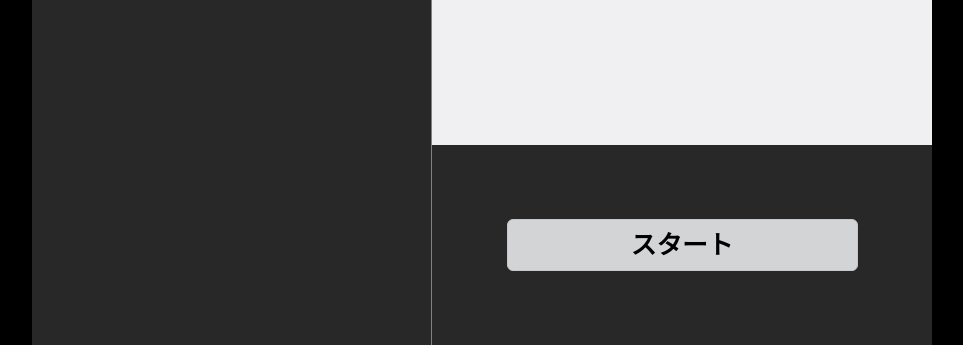
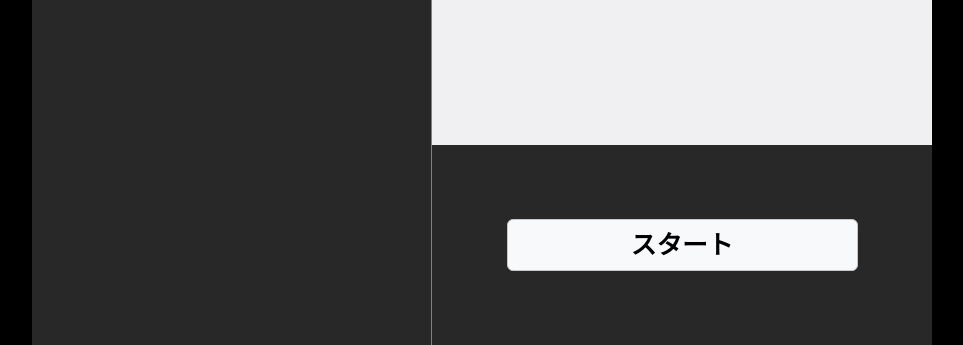
Before and after one commit to tokky1013/piano-training, a plain HTML site: page index.html in a window 1280 px wide. In both pictures the pointer is over the button "スタート". Shown: the part 455-800 px from the top of the page, without its empty margins (158-1121 px from the left). Drawn offline with Linux system fonts and the light colour scheme.

Commit message:
Update main.css

```diff
--- a/css/main.css
+++ b/css/main.css
@@ -147,6 +147,11 @@ footer {
     align-items: center;
 }
 
+/* ボタンが黒くなる時のための対策 */
+.btn:hover {
+    background-color: #f8f9fa;
+}
+
 /* --------------------------------メニュー関連-------------------------------- */
 .open-menu,
 .close-menu {
--- a/js/funcs.js
+++ b/js/funcs.js
@@ -183,7 +183,6 @@ function generateQuestion(level, mode) {
     }
 
     setBtn(btns, grid=true);
-    $('body').first().trigger('click');     // ボタンが黒くなる時のための対策
 
     $('#answer').html(getAnswer(answer));
     ansPrev = answer;
```
